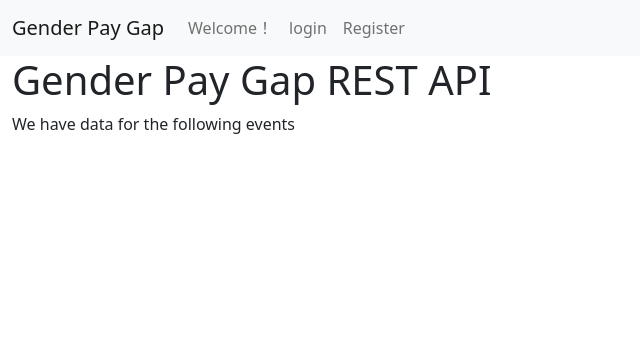
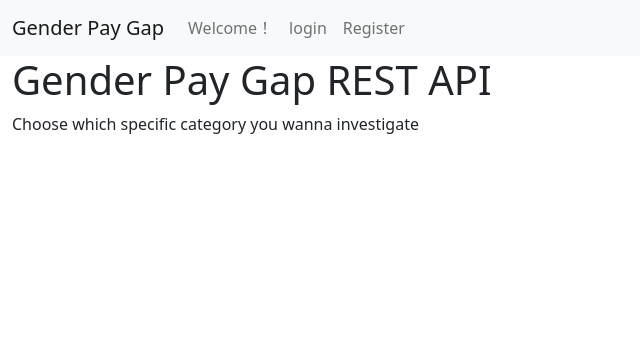
Before and after one commit to jonathon0301/comp0034-cw2-g-team18, a Flask app: template gender_app/templates/index_second.html in a window 1280 px wide. Shown: the top 356 px of the page, without its empty margins (0-640 px from the left). Run offline with Flask 3, Linux system fonts and the light colour scheme; the template is opened without the code that fills it, so the values that code supplies are empty; some libraries are stand-ins or nearby versions.

Commit message:
Rewrite a sentence in index page

```diff
--- a/gender_app/templates/index_second.html
+++ b/gender_app/templates/index_second.html
@@ -3,7 +3,7 @@
 {% block content %}
 
 <h1>Gender Pay Gap REST API</h1>
-<p>We have data for the following events</p>
+<p>Choose which specific category you wanna investigate</p>
 <ul>
     {% for event in event_second %}
         {% if event['Region'] %}
```
Also changed, not shown: README.md.
